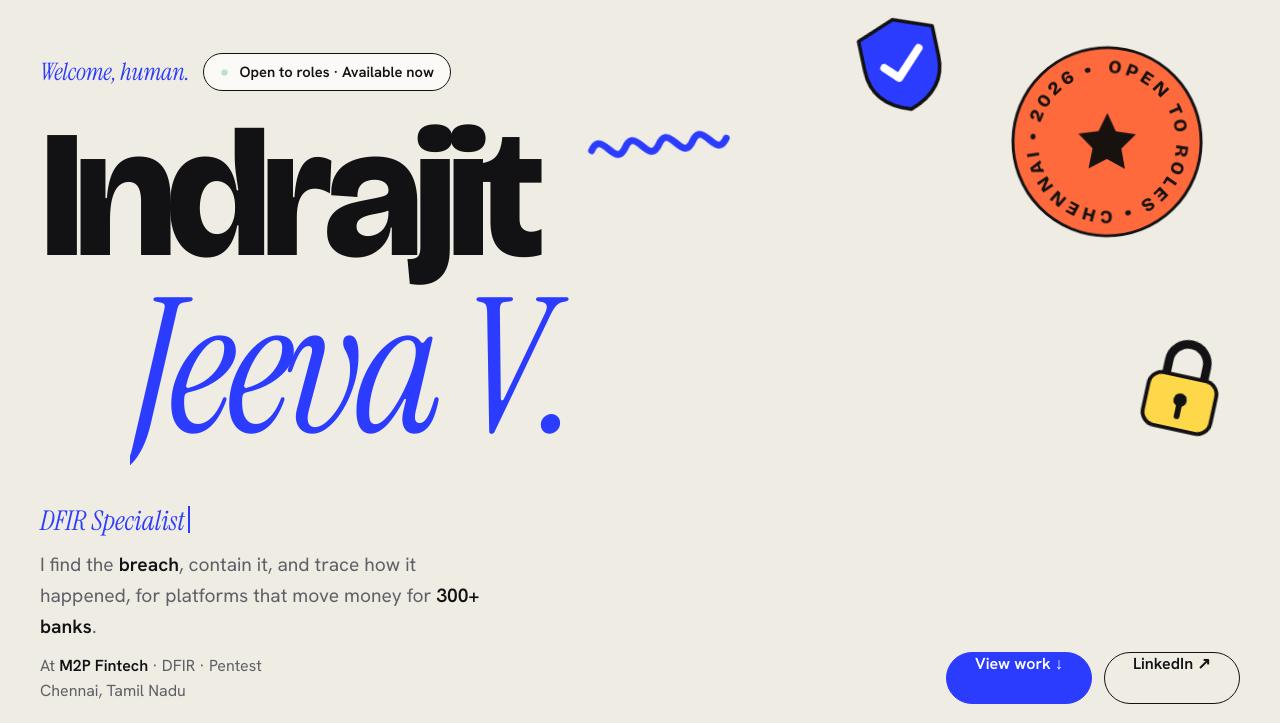
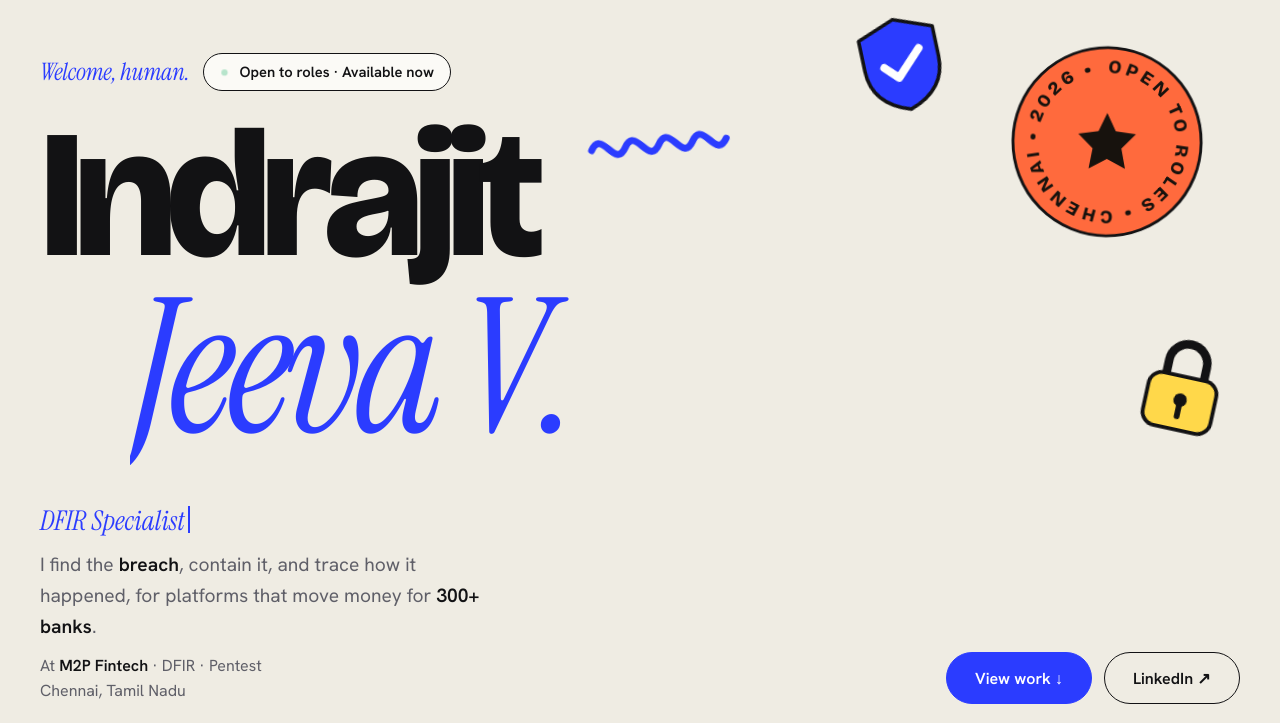
Before and after one commit to cyber468/portfolio, a plain HTML site: page index.html in a window 1280 px wide. Shown: the part 77-800 px from the top of the page. Drawn offline with nearby package versions, Linux system fonts and the light colour scheme.

Commit message:
Fix hero button text not centered
The .mag rule forced display:inline-block and overrode .btn's inline-flex,
so labels sat at the top of the button.

Co-Authored-By: Claude Sonnet 5.5 <noreply@anthropic.com>

```diff
--- a/style.css
+++ b/style.css
@@ -56,7 +56,6 @@ noscript .ns{padding:24px 20px;text-align:center;background:var(--butter);color:
 .btn.b{background:var(--blue);border-color:var(--blue);color:#fff}
 .btn:hover{background:var(--ink);color:var(--bg)}
 .btn.p:hover,.btn.b:hover{background:var(--tang);border-color:var(--tang);color:#17120d}
-.mag{display:inline-block}
 
 /* hero */
 .hero{position:relative;min-height:100svh;display:flex;flex-direction:column;justify-content:flex-end;padding-block:130px 56px;overflow:hidden}
```
